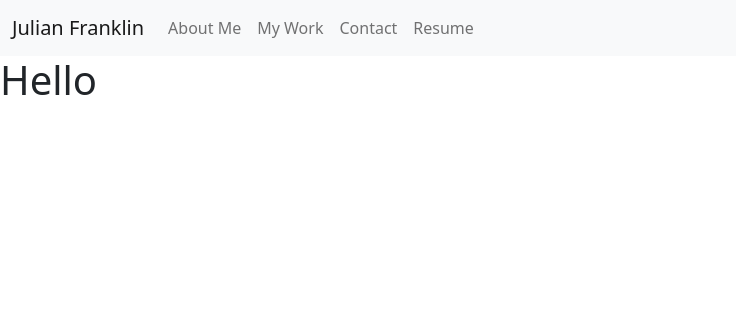
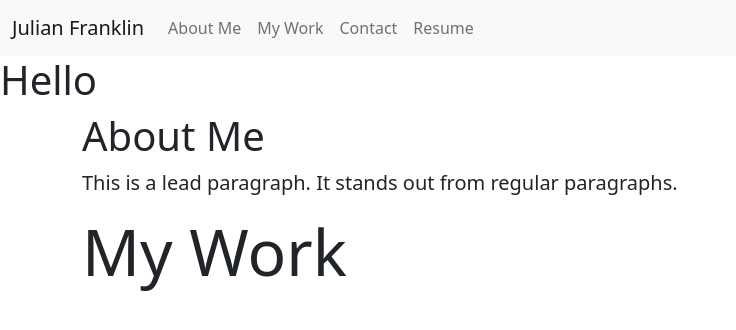
Before and after one commit to jfranklin12/Portfolio-jfranklin, a React (Create React App) app: page / in a window 1280 px wide. Shown: the top 330 px of the page, without its empty margins (0-736 px from the left). Built offline with nearby package versions, Linux system fonts and the light colour scheme.

Commit message:
about me and my work components added

```diff
--- a/src/App.js
+++ b/src/App.js
@@ -3,6 +3,8 @@ import React from "react";
 // First we import Greeting from the components folder
 import Header from "./components/header";
 import Navbar from "./components/navbar";
+import AboutMe from "./components/aboutMe";
+import MyWork from "./components/myWork";
 
 // Our App component returns the Greeting component
 function App() {
@@ -10,6 +12,8 @@ function App() {
     <div>
       <Navbar />
       <Header />
+      <AboutMe />
+      <MyWork />
     </div>
   );
 }
--- /dev/null
+++ b/src/components/aboutMe.js
@@ -0,0 +1,14 @@
+import '../App.css';
+import React from 'react';
+
+function AboutMe() {
+    return (
+      <div className='container'>
+      <h1>About Me</h1>
+      <p class="lead">This is a lead paragraph. It stands out from regular paragraphs.</p>
+      </div>
+
+    )
+}
+
+export default AboutMe;
--- /dev/null
+++ b/src/components/myWork.js
@@ -0,0 +1,51 @@
+import '../App.css';
+import React from 'react';
+
+function MyWork() {
+  return (
+    <div className='container'>
+      <h1 class="display-3">My Work</h1>
+      <div id="carouselExampleCaptions" class="carousel slide" data-bs-ride="false">
+        <div class="carousel-indicators">
+          <button type="button" data-bs-target="#carouselExampleCaptions" data-bs-slide-to="0" class="active" aria-current="true" aria-label="Slide 1"></button>
+          <button type="button" data-bs-target="#carouselExampleCaptions" data-bs-slide-to="1" aria-label="Slide 2"></button>
+          <button type="button" data-bs-target="#carouselExampleCaptions" data-bs-slide-to="2" aria-label="Slide 3"></button>
+        </div>
+        <div class="carousel-inner">
+          <div class="carousel-item active">
+            {/* <img src="..." class="d-block w-100" alt="..."> */}
+              <div class="carousel-caption d-none d-md-block">
+                <h5>First slide label</h5>
+                <p>Some representative placeholder content for the first slide.</p>
+              </div>
+          </div>
+          <div class="carousel-item">
+            {/* <img src="..." class="d-block w-100" alt="..."> */}
+              <div class="carousel-caption d-none d-md-block">
+                <h5>Second slide label</h5>
+                <p>Some representative placeholder content for the second slide.</p>
+              </div>
+          </div>
+          <div class="carousel-item">
+            {/* <img src="..." class="d-block w-100" alt="..."> */}
+              <div class="carousel-caption d-none d-md-block">
+                <h5>Third slide label</h5>
+                <p>Some representative placeholder content for the third slide.</p>
+              </div>
+          </div>
+        </div>
+        <button class="carousel-control-prev" type="button" data-bs-target="#carouselExampleCaptions" data-bs-slide="prev">
+          <span class="carousel-control-prev-icon" aria-hidden="true"></span>
+          <span class="visually-hidden">Previous</span>
+        </button>
+        <button class="carousel-control-next" type="button" data-bs-target="#carouselExampleCaptions" data-bs-slide="next">
+          <span class="carousel-control-next-icon" aria-hidden="true"></span>
+          <span class="visually-hidden">Next</span>
+        </button>
+      </div>
+    </div>
+
+  )
+}
+
+export default MyWork;
```
